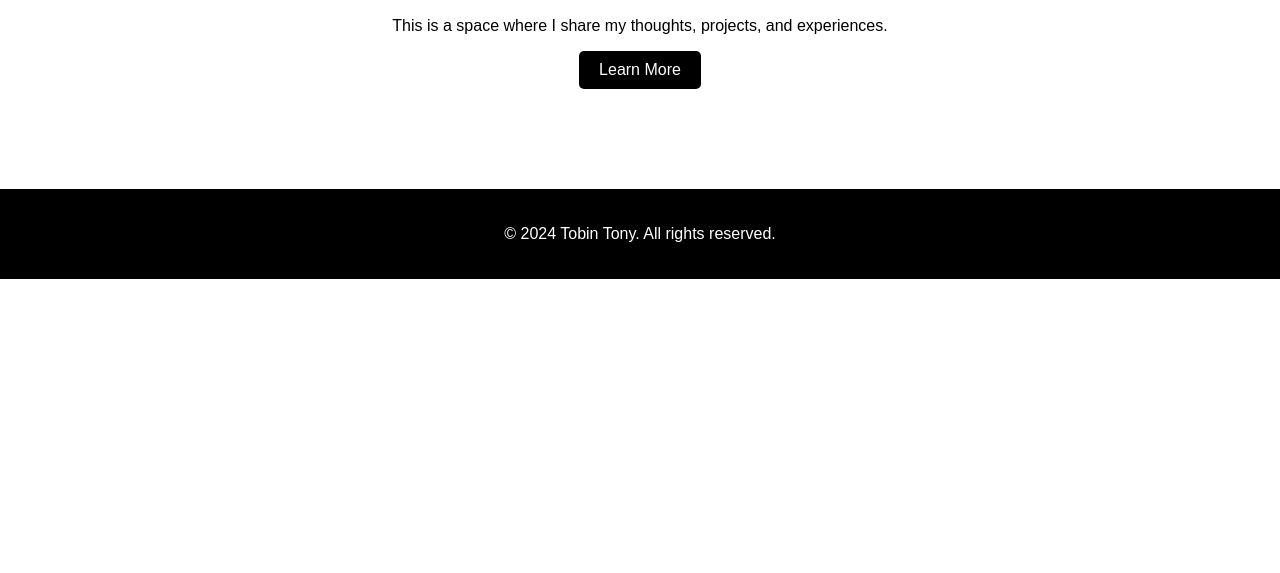
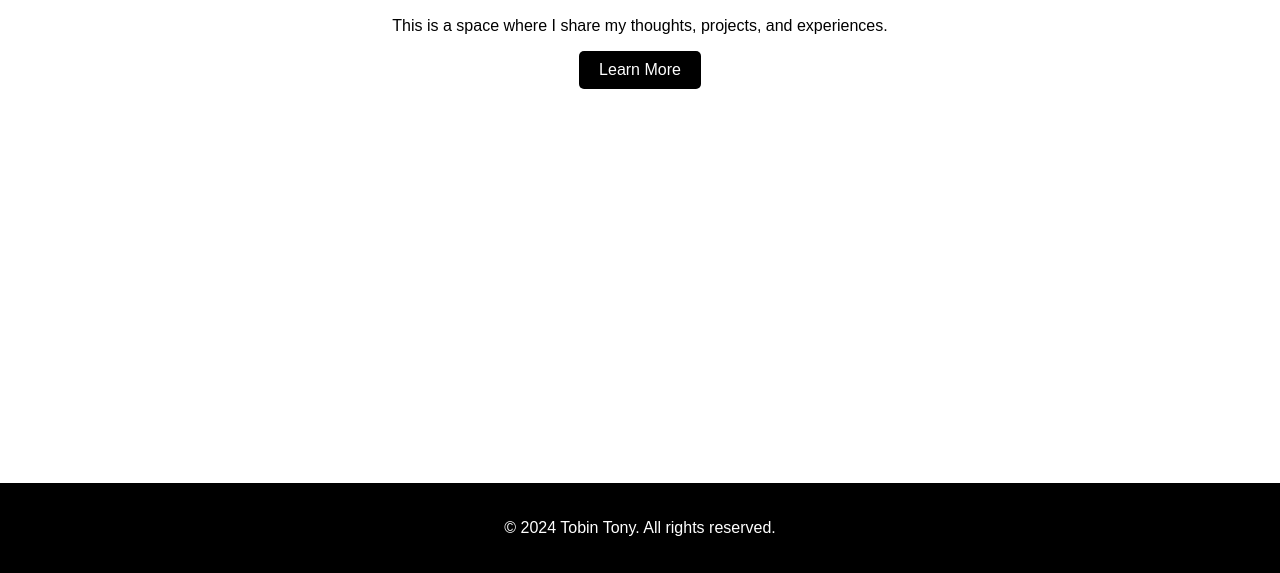
Before and after one commit to tonytobin/tonytobin.github.io, a plain HTML site: page index.html in a window 1280 px wide. Shown: the part 227-800 px from the top of the page. Drawn offline with Linux system fonts and the light colour scheme.

Commit message:
Update styles.css

```diff
--- a/styles.css
+++ b/styles.css
@@ -5,6 +5,9 @@ body {
     padding: 0;
     background-color: #fff;
     color: #000;
+    display: flex;
+    flex-direction: column;
+    min-height: 100vh; /* Set minimum height to fill the viewport */
 }
 
 header {
@@ -30,6 +33,7 @@ nav ul li a {
 }
 
 .welcome-section {
+    flex: 1; /* Fill remaining space */
     text-align: center;
     padding: 100px 20px;
 }
@@ -57,4 +61,5 @@ footer {
     color: #fff;
     text-align: center;
     padding: 20px 0;
+    margin-top: auto; /* Push footer to the bottom */
 }
```
